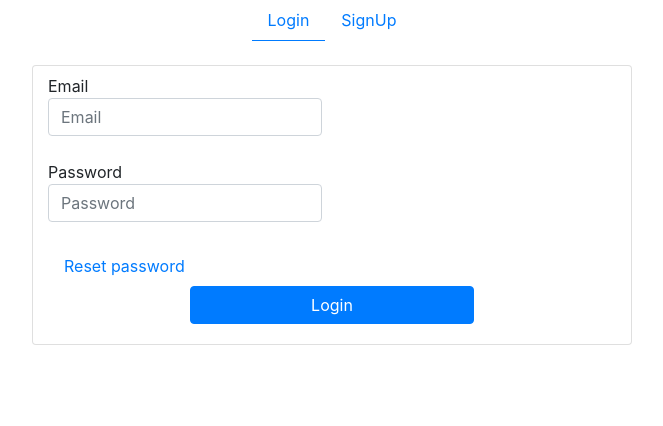
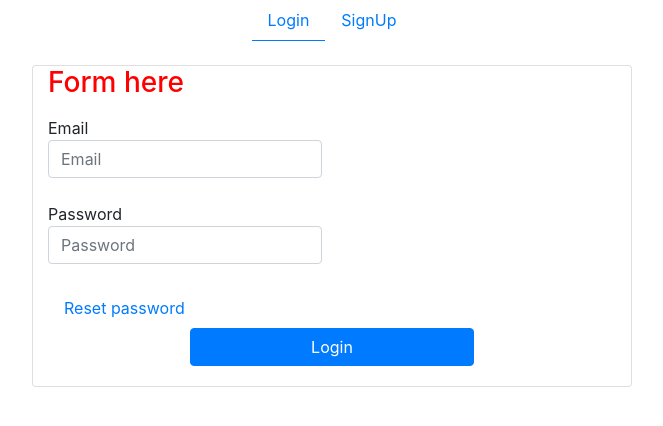
Before and after one commit to thanhgiong195/react-typescript, a React (Create React App) app: page /login in a window 1280 px wide. Shown: the top 426 px of the page, without its empty margins (308-971 px from the left). Built offline with nearby package versions, Linux system fonts and the light colour scheme.

Commit message:
testing ci

```diff
--- a/src/components/pages/login.tsx
+++ b/src/components/pages/login.tsx
@@ -18,6 +18,7 @@ export function Login(props: Props) {
 
   return (
     <div className="card col-12 login-card mt-4 hv-center">
+      <h3>Form here</h3>
       <form onSubmit={handleSubmit}>
         <div className="form-group text-left mt-2">
           <label htmlFor="exampleInputEmail1">
```
